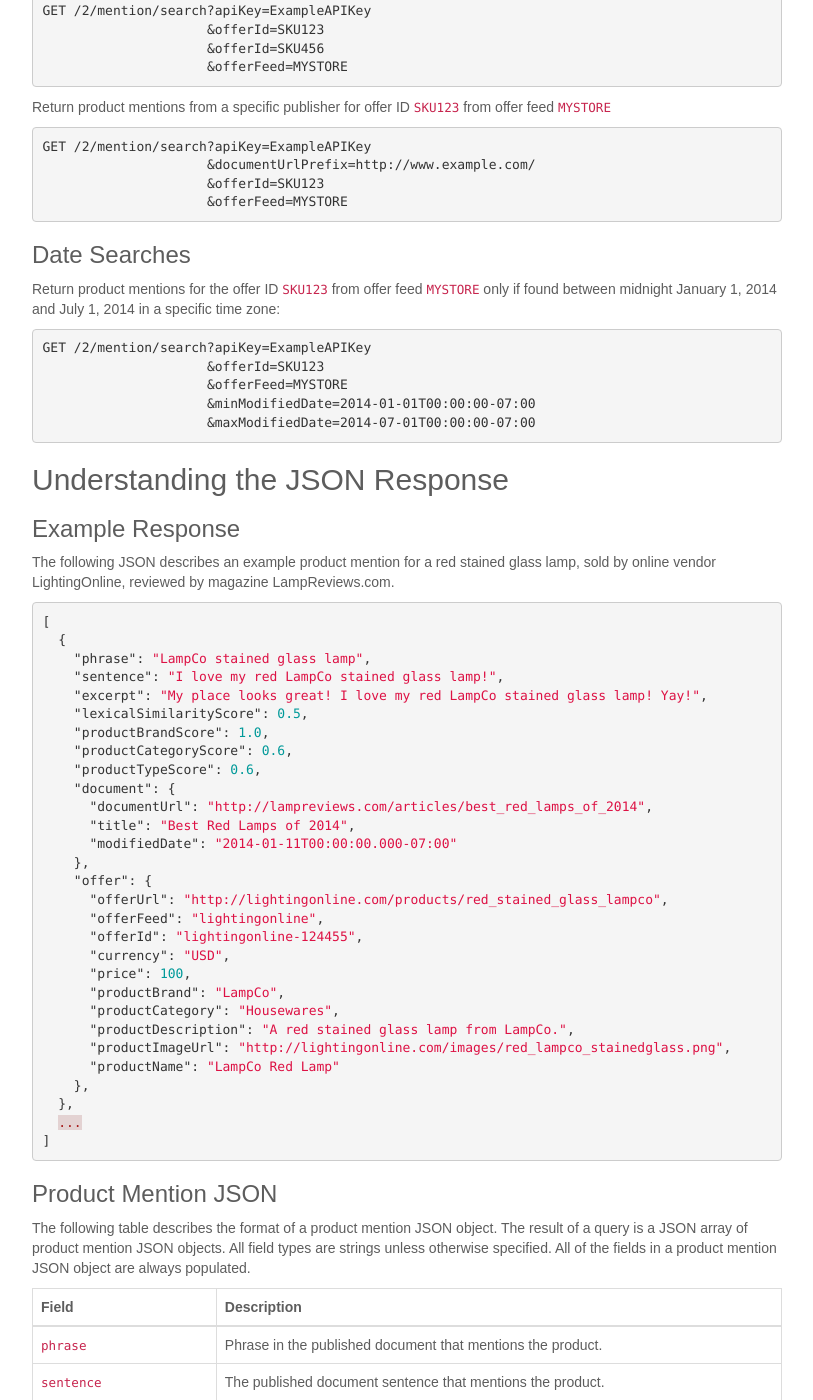
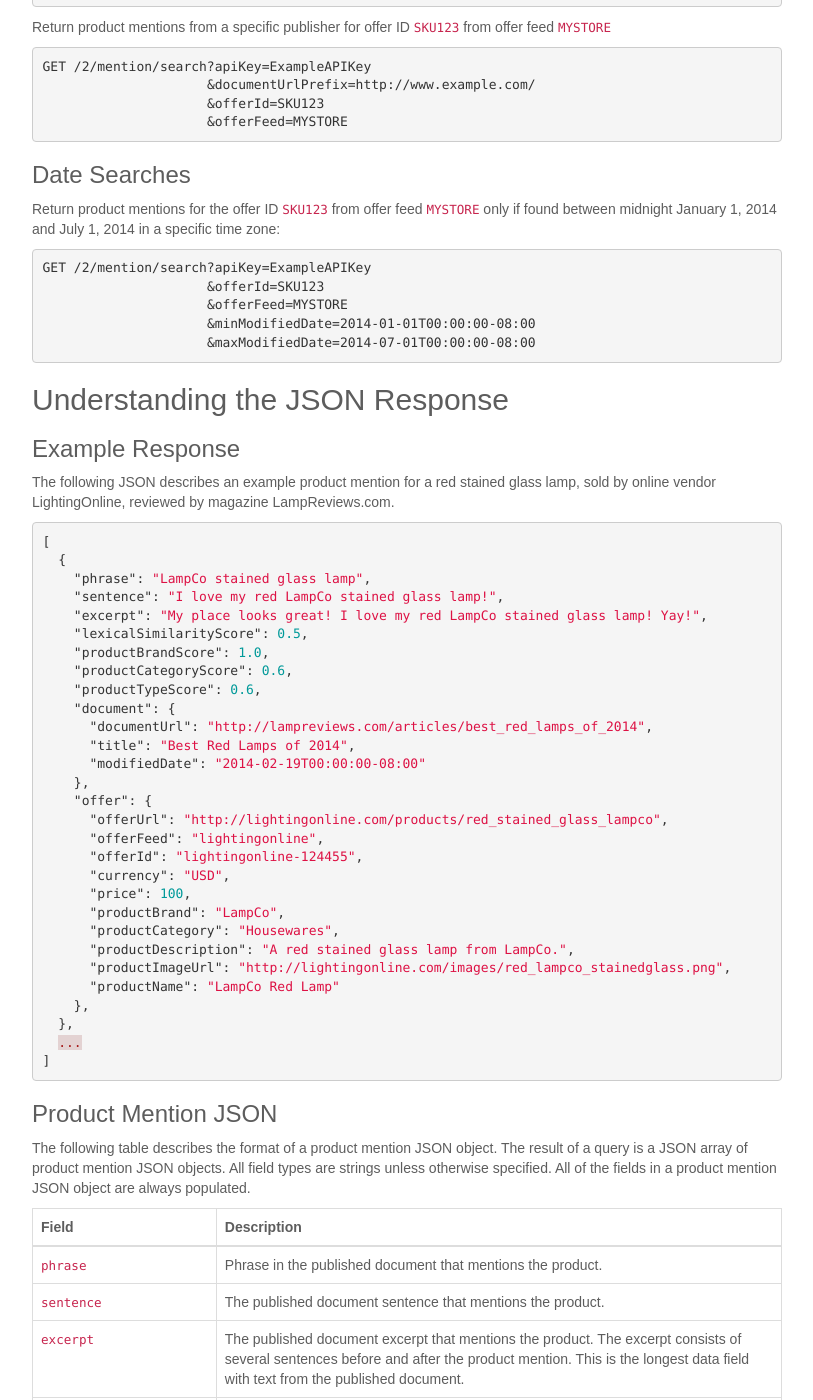
Before and after one commit to mulu/mulu.github.io, a Jekyll site: the page built from api/index.md, in a window 1280 px wide and 1400 px high, scrolled down 3989 px. Shown: the whole window, without its empty margins (233-1046 px from the left). Built offline with Jekyll 4.4.1, drawn with Linux system fonts in a browser that asks for light colours; some web fonts are replaced; some of the changed text lies outside the part shown.

Commit message:
Change maxModifiedDate query parameter to optional when minModifiedDate is given

```diff
--- a/_layouts/default.html
+++ b/_layouts/default.html
@@ -21,7 +21,7 @@
     <div class="navbar navbar-default navbar-static-top" role="navigation">
       <div class="container">
         <div class="navbar-header">
-          <button type="button" class="navbar-toggle" data-toggle="collapse" data-target=".navbar-collapse">
+          <button type="button" class="navbar-toggle collapsed" data-toggle="collapse" data-target=".navbar-collapse">
             <span class="sr-only">Toggle navigation</span>
             <span class="icon-bar"></span>
             <span class="icon-bar"></span>
--- a/api/index.md
+++ b/api/index.md
@@ -85,8 +85,8 @@
 | `apiKey` | Required | Your Mulu Account API key. To set up a new Mulu account, [contact us](http://mulu.me/contact). |
 | `documentUrlPrefix` | Provide at least one of `documentUrlPrefix` or `offerId` | The prefix (first characters) of published document URLs that you want to select. For HTTP URLs, the URL prefix must begin with `http://`. |
 | `offerId` | Provide at least one of `documentUrlPrefix` or `offerId` | A unique ID for an offer as specified by its offer feed. For example, if the offer came from Amazon, specify an Amazon Standard Identification Number ([ASIN](https://en.wikipedia.org/wiki/Amazon_Standard_Identification_Number)). To search for multiple offers, provide this query parameter multiple times. |
-| `minModifiedDate` | Required if you specify `maxModifiedDate` | Date/time in [ISO 8601](http://en.wikipedia.org/wiki/ISO_8601) format. Specify this parameter to limit results to only product mentions found on or after this date. You must include the time zone information. For example, `2014-02-19T00:00:00+00:00`. If you set the `maxModifiedDate` parameter, you must also set `minModifiedDate`.|
-| `maxModifiedDate` | Optional | Date/time in [ISO 8601](http://en.wikipedia.org/wiki/ISO_8601) format. Specify this parameter to limit results only to product mentions found on or before this date. You must include the time zone information. For example, `2014-02-19T00:00:00+00:00`. If you set the `maxModifiedDate` parameter, you must also set `minModifiedDate`. |
+| `minModifiedDate` | Optional | Date/time in [ISO 8601](http://en.wikipedia.org/wiki/ISO_8601) format. Specify this parameter to limit results to only product mentions found on or after this date. You must include the time zone information. For example, `2014-02-19T00:00:00-08:00`. |
+| `maxModifiedDate` | Optional | Date/time in [ISO 8601](http://en.wikipedia.org/wiki/ISO_8601) format. Specify this parameter to limit results only to product mentions found on or before this date. You must include the time zone information. For example, `2014-02-19T00:00:00-08:00`. |
 | `minLexicalSimilarityScore` | Optional | Floating point number from 0 to 1. Specify a minimum lexical similarity score value. To get more results from the Mulu API, specify a lower minimum value. If unspecified, the default is 0.8. |
 | `minProductBrandScore` | Optional | Floating point number from 0 to 1. Specify a minimum product brand score value. To get more results from the Mulu API, specify a lower minimum value. If unspecified, the default is 0. |
 | `minProductCategoryScore` | Optional | Floating point number from 0 to 1. Specify a minimum product category score value. To get more results from the Mulu API, specify a lower minimum value. If unspecified, the default is 0. |
@@ -187,8 +187,8 @@
     GET /2/mention/search?apiKey=ExampleAPIKey
                          &offerId=SKU123
                          &offerFeed=MYSTORE
-                         &minModifiedDate=2014-01-01T00:00:00-07:00
-                         &maxModifiedDate=2014-07-01T00:00:00-07:00
+                         &minModifiedDate=2014-01-01T00:00:00-08:00
+                         &maxModifiedDate=2014-07-01T00:00:00-08:00
 
 
 ## Understanding the JSON Response
@@ -212,7 +212,7 @@
     "document": {
       "documentUrl": "http://lampreviews.com/articles/best_red_lamps_of_2014",
       "title": "Best Red Lamps of 2014",
-      "modifiedDate": "2014-01-11T00:00:00.000-07:00"
+      "modifiedDate": "2014-02-19T00:00:00-08:00"
     },
     "offer": {
       "offerUrl": "http://lightingonline.com/products/red_stained_glass_lampco",
@@ -270,7 +270,7 @@
 {
   "documentUrl": "http://lampreviews.com/articles/best_red_lamps_of_2014",
   "title": "Best Red Lamps of 2014",
-  "modifiedDate": "2014-01-11T00:00:00.000-07:00"
+  "modifiedDate": "2014-02-19T00:00:00-08:00"
 }
 {% endhighlight %}
 
```
